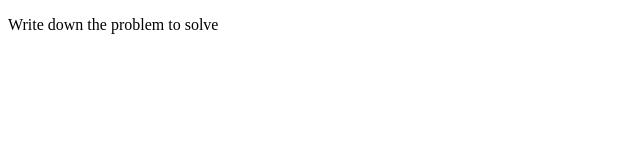
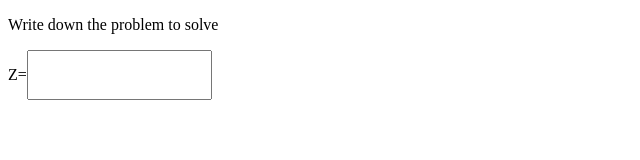
Before and after one commit to shishaltojo/simplexer, a Gatsby site: page / in a window 1280 px wide. Shown: the whole page, without its empty margins (0-640 px from the left). Built offline with nearby package versions, Linux system fonts and the light colour scheme; Gatsby itself is replaced by a stand-in of ours.

Commit message:
Added Row and Input components

```diff
--- /dev/null
+++ b/src/components/input.js
@@ -0,0 +1,11 @@
+import * as React from 'react';
+import styled from 'styled-components';
+
+const StyledInput = styled.input`
+`;
+
+const Input = () => {
+  return <StyledInput />;
+}
+
+export default Input;
--- /dev/null
+++ b/src/components/row.js
@@ -0,0 +1,15 @@
+import * as React from 'react';
+import styled from 'styled-components';
+
+const StyledRow = styled.div`
+  display: flex;
+  flex-direction: row;
+`;
+
+const Row = ({ children }) => {
+  return (
+    <StyledRow>{children}</StyledRow>
+  );
+}
+
+export default Row;
--- a/src/pages/index.js
+++ b/src/pages/index.js
@@ -1,10 +1,18 @@
 import * as React from "react"
 
 import Message from '../components/message';
+import Row from '../components/row';
+import Input from '../components/input';
 
 const IndexPage = () => {
   return (
-    <Message>Write down the problem to solve</Message>
+    <>
+      <Message>Write down the problem to solve</Message>
+      <Row>
+        <Message>Z=</Message>
+        <Input/>
+      </Row>
+    </>
   )
 }
 
```
